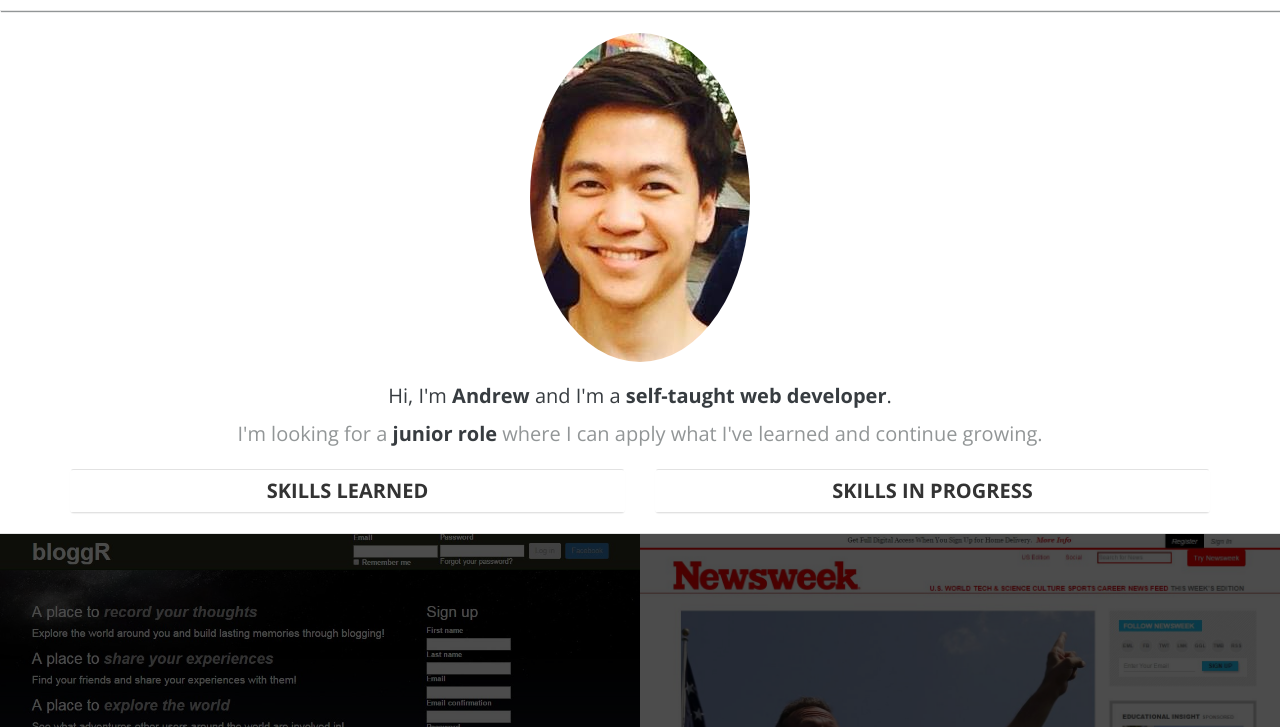
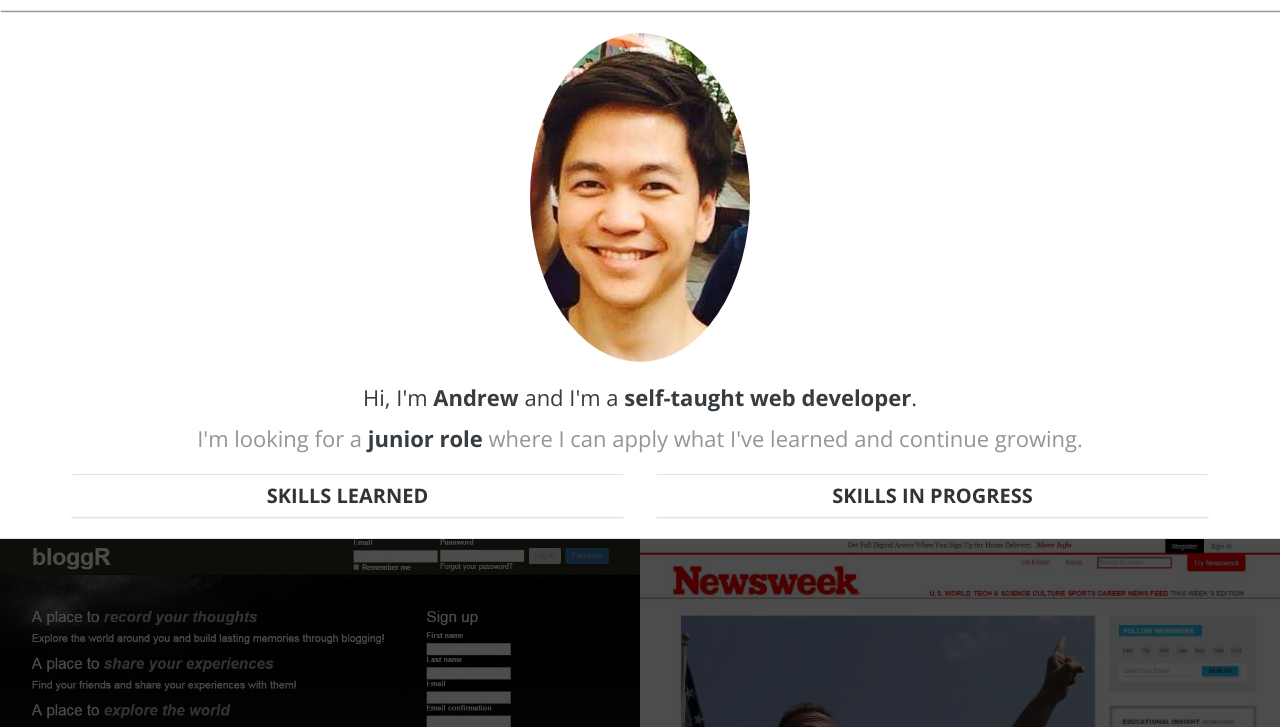
Before and after one commit to AyeSea/ayesea.github.io, a plain HTML site: page index.html in a window 1280 px wide. Both pictures are taken after a click on the link "ABOUT". Shown: the part 924-1651 px from the top of the page. Drawn offline with nearby package versions, Linux system fonts and the light colour scheme.

Commit message:
add horizontal padding to blurb in about section

```diff
--- a/css/main.css.scss
+++ b/css/main.css.scss
@@ -254,7 +254,9 @@ footer {
   margin-bottom: 20px;
   text-align: center;
   color: $primary-text-color;
-  font-size: 20px;
+  font-size: 22px;
+  padding-left: 50px;
+  padding-right: 50px;
 
   p {
     .highlighted-text{
--- a/js/main.js
+++ b/js/main.js
@@ -6,6 +6,7 @@ var hideSkills = function() {
 
 var slideToAnchor = function() {
 	$('.section-link').click(function() {
+			event.preventDefault();
 	    var href = $(this).attr('href');
 	    var offsetTop = 80;
 
@@ -16,7 +17,7 @@ var slideToAnchor = function() {
 
 	    $('#mobile-menu-group').hide(700);
 
-	    $root.animate({scrollTop: $(href).offset().top - offsetTop}, 700);
+	    $root.animate({scrollTop: $(href).offset().top - offsetTop}, "slow");
 	     window.location.hash = href;
 	    return false;
 	});
```
Also changed, not shown: css/main.css, 1 other file.
